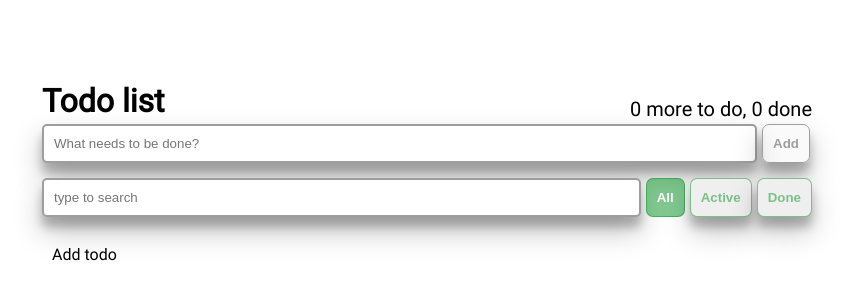
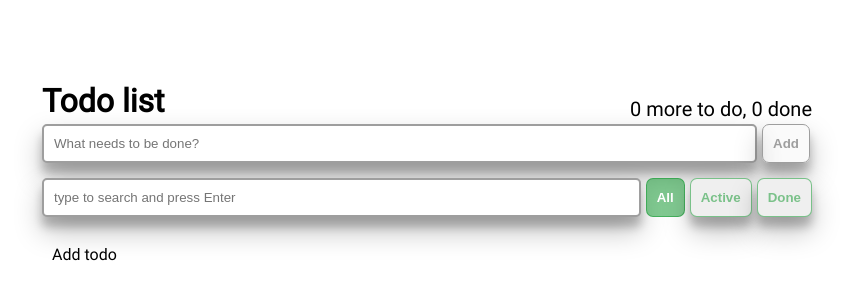
Before and after one commit to WriteCodeAndTest/Todo, a React app: page / in a window 1280 px wide. Shown: the part 224-524 px from the top of the page, without its empty margins (213-1066 px from the left). Built offline with nearby package versions, Linux system fonts and the light colour scheme.

Commit message:
refactor: use another filter methods for Search

```diff
--- a/src/components/Search/Search.tsx
+++ b/src/components/Search/Search.tsx
@@ -6,10 +6,10 @@ import { Btn } from '../Btn';
 import { search, searchField, searchFilter } from './SearchStyle';
 
 const Search: FC = observer(() => {
-  const { query, setQuery, sortType, setSortType, searchRequest } = TodoStore;
+  const { query, setQuery, sortType, setSortType, todoFilter } = TodoStore;
 
   const handleKey = (e: KeyboardEvent<HTMLInputElement>) =>
-    e.key === 'Enter' ? searchRequest(query) : undefined;
+    e.key === 'Enter' ? todoFilter(query) : undefined;
 
   const handleChange = (e: ChangeEvent<HTMLInputElement>) =>
     setQuery(e.target.value);
@@ -17,13 +17,13 @@ const Search: FC = observer(() => {
   const handleClick = (e: MouseEvent<HTMLButtonElement>) => {
     const { name } = e.currentTarget;
     setSortType(name);
-    searchRequest(query);
+    todoFilter(query);
   };
 
   return (
     <div data-testid="search" css={search}>
       <Input
-        placeholder="type to search"
+        placeholder="type to search and press Enter"
         css={searchField}
         name="search"
         type="text"
```
